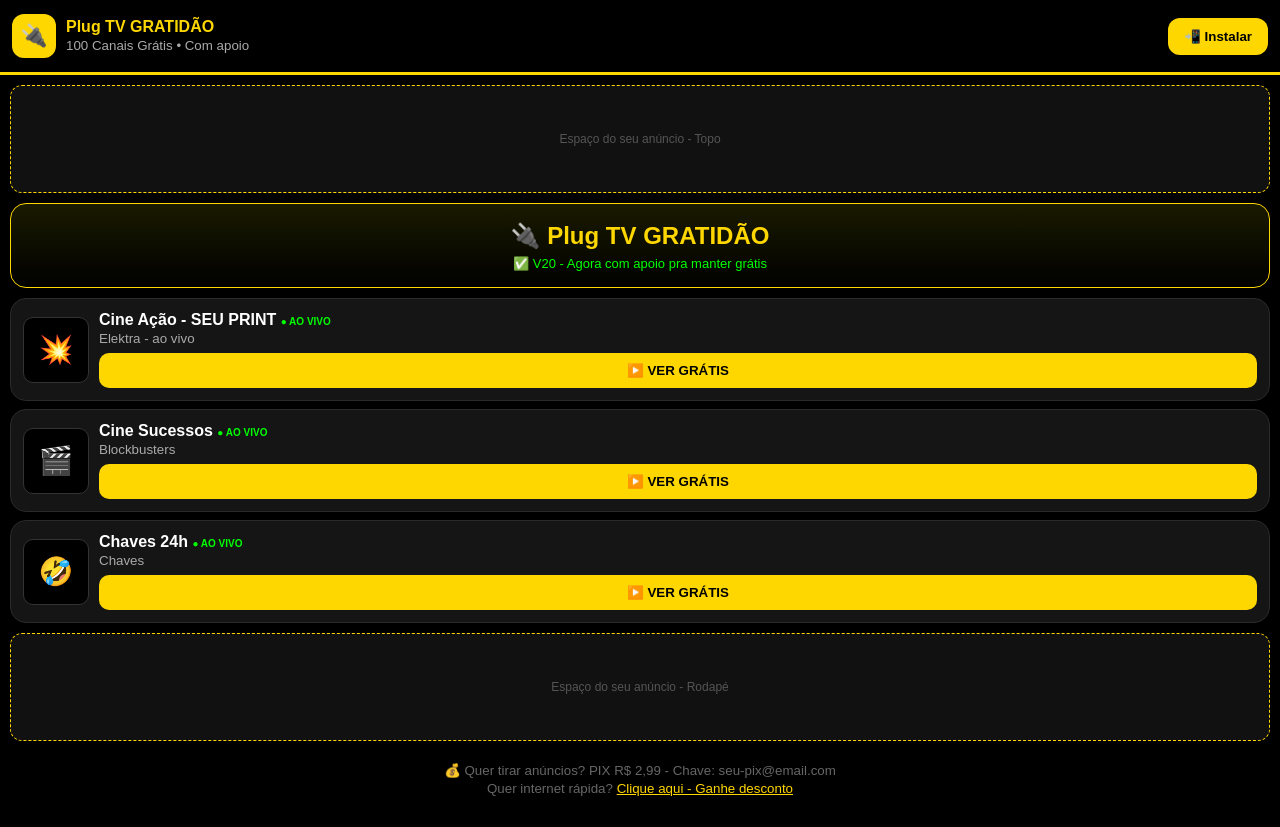
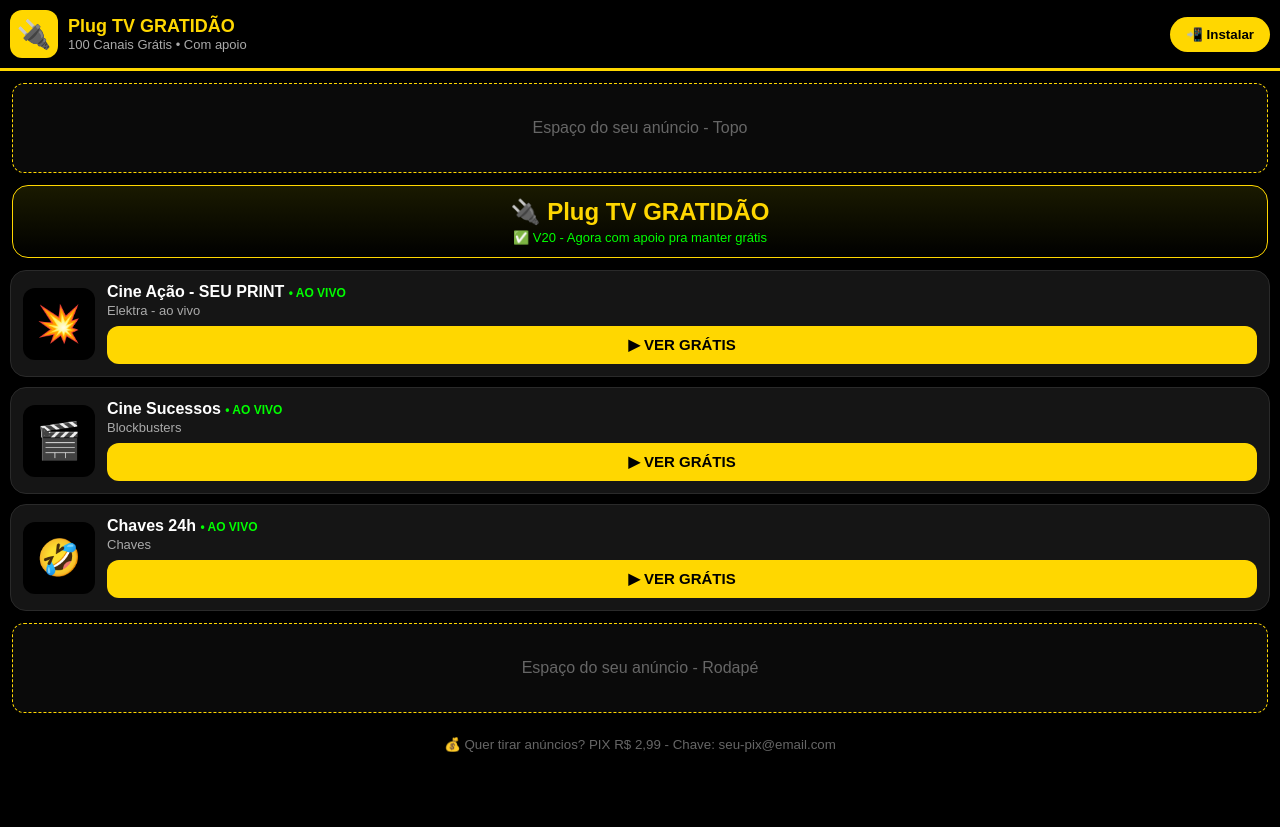
Before and after one commit to bancogratidaooficial-ops/Plug-TV-Gratidao-pg, a plain HTML site: page index.html in a window 1280 px wide. After the commit the page ends 800 px from the top, so only its background shows below. Drawn offline with Linux system fonts and the light colour scheme.

Commit message:
Refactor index.html for improved structure and ads

```diff
--- a/index.html
+++ b/index.html
@@ -1,32 +1,43 @@
 <!DOCTYPE html>
 <html lang="pt-BR">
 <head>
-<meta charset="UTF-8"><meta name="viewport" content="width=device-width,initial-scale=1">
+<meta charset="UTF-8">
+<meta name="viewport" content="width=device-width,initial-scale=1,maximum-scale=1">
 <title>Plug TV GRATIDÃO</title>
-<link rel="manifest" href="manifest.json">
+<link rel="manifest" href="./manifest.json">
 <meta name="theme-color" content="#FFD700">
-<!-- CÓDIGO DO ADSENSE - COLOCA SEU ID AQUI -->
-<script async src="https://pagead2.googlesyndication.com/pagead/js/adsbygoogle.js?client=ca-pub-SEU-CODIGO-ADSENSE" crossorigin="anonymous"></script>
+<meta name="description" content="Plug TV GRATIDÃO - 100 Canais Grátis">
 <style>
-body{background:#000;color:#fff;font-family:Arial;margin:0;padding-bottom:20px}
-.header{background:#000;border-bottom:3px solid #FFD700;padding:14px 12px;display:flex;align-items:center;gap:10px;position:sticky;top:0;z-index:99}
-.logo{width:44px;height:44px;background:#FFD700;border-radius:12px;display:flex;align-items:center;justify-content:center;font-size:22px;color:#000;font-weight:bold}
-.btn-gold{background:#FFD700;color:#000;border:0;padding:11px 16px;border-radius:12px;font-weight:bold}
-.anuncio{background:#111;border:1px dashed #FFD700;border-radius:12px;margin:10px;padding:8px;text-align:center;min-height:90px;display:flex;align-items:center;justify-content:center;color:#555;font-size:12px}
-.tabs{display:flex;gap:6px;padding:8px;overflow:auto;background:#111;border-bottom:1px solid #222}
-.tab{padding:10px 14px;border-radius:20px;background:#222;border:1px solid #333;color:#fff;white-space:nowrap}
-.tab.active{background:#FFD700;color:#000;font-weight:bold}
-.canal{background:#151515;border:1px solid #2a2a2a;border-radius:16px;margin:8px 10px;padding:12px;display:flex;gap:10px;align-items:center}
-.thumb{width:64px;height:64px;background:#000;border:1px solid #333;border-radius:10px;display:flex;align-items:center;justify-content:center;font-size:28px}
-.info{flex:1}
-.play{width:100%;background:#FFD700;color:#000;border:0;padding:10px;border-radius:10px;font-weight:bold;margin-top:6px}
+*{box-sizing:border-box}
+body{margin:0;background:#000;color:#fff;font-family:Arial,sans-serif}
+.topo{background:#000;border-bottom:3px solid #FFD700;padding:10px;display:flex;justify-content:space-between;align-items:center;position:sticky;top:0;z-index:10}
+.logo{display:flex;gap:10px;align-items:center}
+.logo-icon{background:#FFD700;width:48px;height:48px;border-radius:12px;display:flex;align-items:center;justify-content:center;font-size:28px}
+.titulo{color:#FFD700;font-weight:bold;font-size:18px}
+.sub{color:#aaa;font-size:13px}
+.btn-inst{background:#FFD700;color:#000;border:none;padding:10px 16px;border-radius:24px;font-weight:bold}
+.anuncio{border:1px dashed #FFD700;border-radius:12px;margin:12px;padding:12px;text-align:center;color:#666;min-height:90px;background:#0a0a0a;display:flex;align-items:center;justify-content:center;flex-direction:column}
+.canal{background:#151515;border:1px solid #2a2a2a;border-radius:16px;margin:10px;padding:12px;display:flex;gap:12px;align-items:center}
+.thumb{width:72px;height:72px;background:#000;border-radius:12px;display:flex;align-items:center;justify-content:center;font-size:36px;flex-shrink:0}
+.nome{font-weight:bold;font-size:16px}
+.info{color:#aaa;font-size:13px;margin:2px 0 8px}
+.btn-ver{width:100%;background:#FFD700;color:#000;border:none;padding:10px;border-radius:12px;font-weight:bold;font-size:15px}
+.ao-vivo{color:#0f0;font-size:12px;font-weight:bold}
 </style>
+<!-- TROCA AQUI SEU CODIGO ADSENSE QUANDO TIVER -->
+<script async src="https://pagead2.googlesyndication.com/pagead/js/adsbygoogle.js?client=ca-pub-SEU-CODIGO" crossorigin="anonymous"></script>
 </head>
 <body>
-<div class="header">
-<div class="logo">🔌</div>
-<div style="flex:1"><b style="color:#FFD700">Plug TV GRATIDÃO</b><br><small style="color:#aaa">100 Canais Grátis • Com apoio</small></div>
-<button class="btn-gold" id="instBtn">📲 Instalar</button>
+
+<div class="topo">
+  <div class="logo">
+    <div class="logo-icon">🔌</div>
+    <div>
+      <div class="titulo">Plug TV GRATIDÃO</div>
+      <div class="sub">100 Canais Grátis • Com apoio</div>
+    </div>
+  </div>
+  <button id="instBtn" class="btn-inst">📲 Instalar</button>
 </div>
 
 <!-- ANÚNCIO TOPO - GANHA DINHEIRO AQUI -->
@@ -41,9 +52,9 @@
   <span>Espaço do seu anúncio - Topo</span>
 </div>
 
-<div style="background:linear-gradient(180deg,#1a1a00,#000);border:1px solid #FFD700;border-radius:16px;margin:10px;padding:12px;text-align:center">
-<h2 style="color:#FFD700;margin:6px 0">🔌 Plug TV GRATIDÃO</h2>
-<p style="color:#0f0;margin:4px 0;font-size:13px">✅ V20 - Agora com apoio pra manter grátis</p>
+<div style="border:1px solid #FFD700;border-radius:16px;margin:12px;padding:12px;text-align:center;background:linear-gradient(180deg,#1a1a00,#000)">
+  <div style="font-size:24px">🔌 <b style="color:#FFD700">Plug TV GRATIDÃO</b></div>
+  <div style="color:#0f0;font-size:13px;margin-top:4px">✅ V20 - Agora com apoio pra manter grátis</div>
 </div>
 
 <div id="lista"></div>
@@ -61,24 +72,47 @@
 </div>
 
 <div style="text-align:center;padding:10px">
-<small style="color:#666">💰 Quer tirar anúncios? PIX R$ 2,99 - Chave: seu-pix@email.com<br>Quer internet rápida? <a href="#" style="color:#FFD700">Clique aqui - Ganhe desconto</a></small>
+  <small style="color:#666">💰 Quer tirar anúncios? PIX R$ 2,99 - Chave: seu-pix@email.com</small>
 </div>
 
 <script>
-let deferred=null;addEventListener('beforeinstallprompt',e=>{e.preventDefault();deferred=e;});
-document.getElementById('instBtn').onclick=()=>{if(deferred)deferred.prompt();else alert('⋮ > Adicionar à tela inicial');}
+let deferred=null;
+window.addEventListener('beforeinstallprompt',e=>{
+  e.preventDefault();
+  deferred=e;
+});
+document.getElementById('instBtn').onclick=()=>{
+  if(deferred){
+    deferred.prompt();
+    deferred.userChoice.then(()=>{deferred=null});
+  } else {
+    alert('No seu celular clique nos 3 pontinhos > Adicionar à tela inicial');
+  }
+};
+
 let canais=[
-{nome:'Cine Ação - SEU PRINT',cat:'filmes',icon:'💥',info:'Elektra - ao vivo',url:'https://pluto.tv/br/live-tv/5e0b9bd8d2f6f30009a6f6c0'},
-{nome:'Cine Sucessos',cat:'filmes',icon:'🎬',info:'Blockbusters',url:'https://pluto.tv/br/live-tv/5e0b9bdb0b2b9c00093e56c9'},
-{nome:'Chaves 24h',cat:'series',icon:'🤣',info:'Chaves',url:'https://pluto.tv/br/live-tv/5e0b9bb90b2b9c00093e56a0'},
+{nome:'Cine Ação - SEU PRINT',cat:'filmes',icon:'💥',info:'Elektra - ao vivo',url:'https://www.pluto.tv/br/live-tv/5e0b9bd8d2f6f30009a6f6c0'},
+{nome:'Cine Sucessos',cat:'filmes',icon:'🎬',info:'Blockbusters',url:'https://www.pluto.tv/br/live-tv/5e0b9bb90b2b9c00093e56a0'},
+{nome:'Chaves 24h',cat:'series',icon:'🤣',info:'Chaves',url:'https://www.pluto.tv/br/live-tv/5e0b9bb90b2b9c00093e56a0'}
 ];
+
 function abrir(u){window.open(u,'_blank');}
+
 function render(){
   let l=document.getElementById('lista');
- l.innerHTML=canais.map(c=>`<div class="canal"><div class="thumb">${c.icon}</div><div class="info"><b>${c.nome} <span style="color:#0f0;font-size:10px">● AO VIVO</span></b><br><small style="color:#aaa">${c.info}</small><br><button class="play" onclick="abrir('${c.url}')">▶️ VER GRÁTIS</button></div></div>`).join('');
+  l.innerHTML=canais.map(c=>`
+  <div class="canal">
+    <div class="thumb">${c.icon}</div>
+    <div style="flex:1">
+      <div class="nome">${c.nome} <span class="ao-vivo">• AO VIVO</span></div>
+      <div class="info">${c.info}</div>
+      <button class="btn-ver" onclick="abrir('${c.url}')">▶ VER GRÁTIS</button>
+    </div>
+  </div>`).join('');
 }
 render();
 </script>
+
 <script>
 if('serviceWorker' in navigator){
   navigator.serviceWorker.register('./sw.js');
```
Lines whose indentation alone changed are shown as unchanged.
